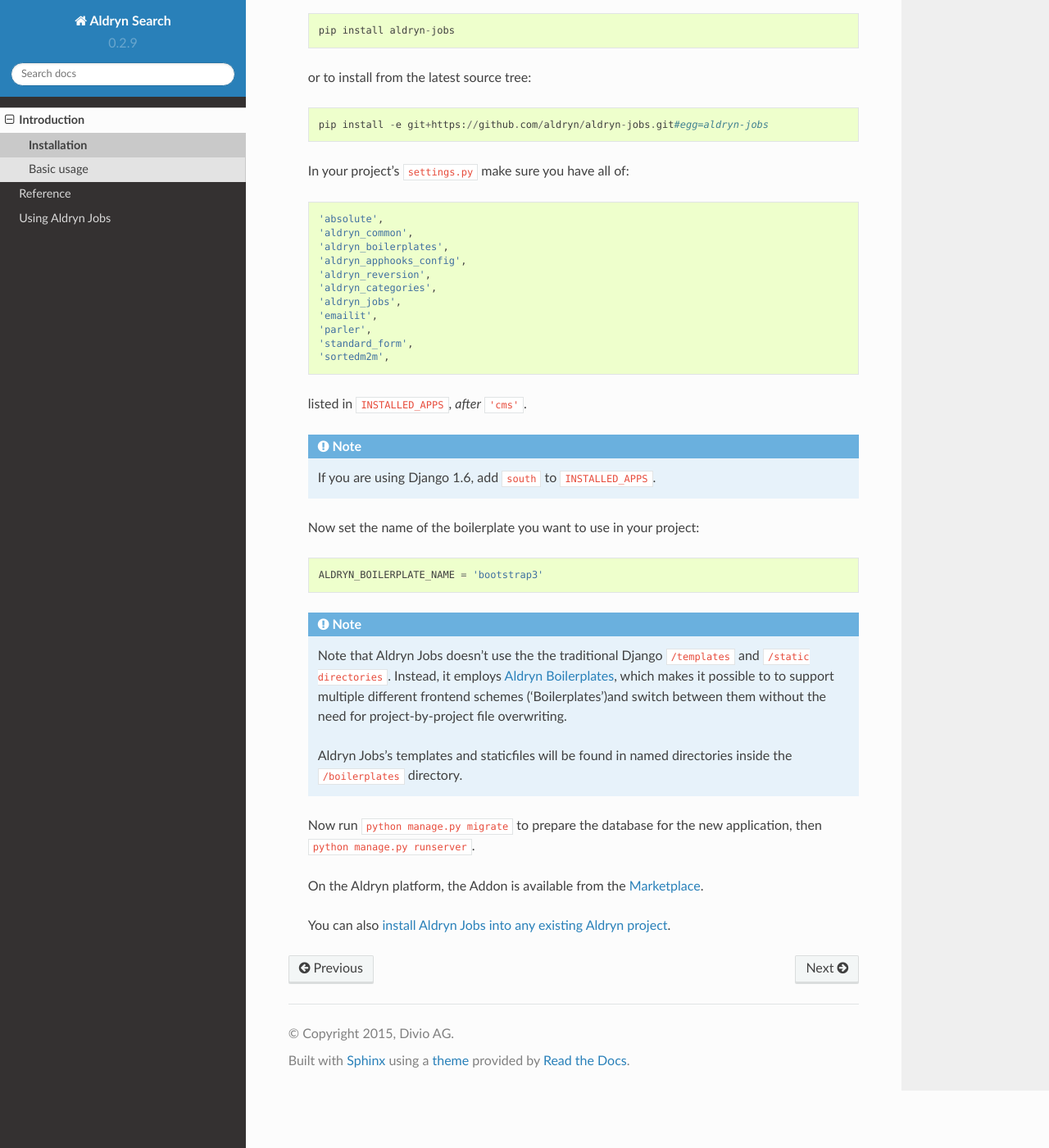
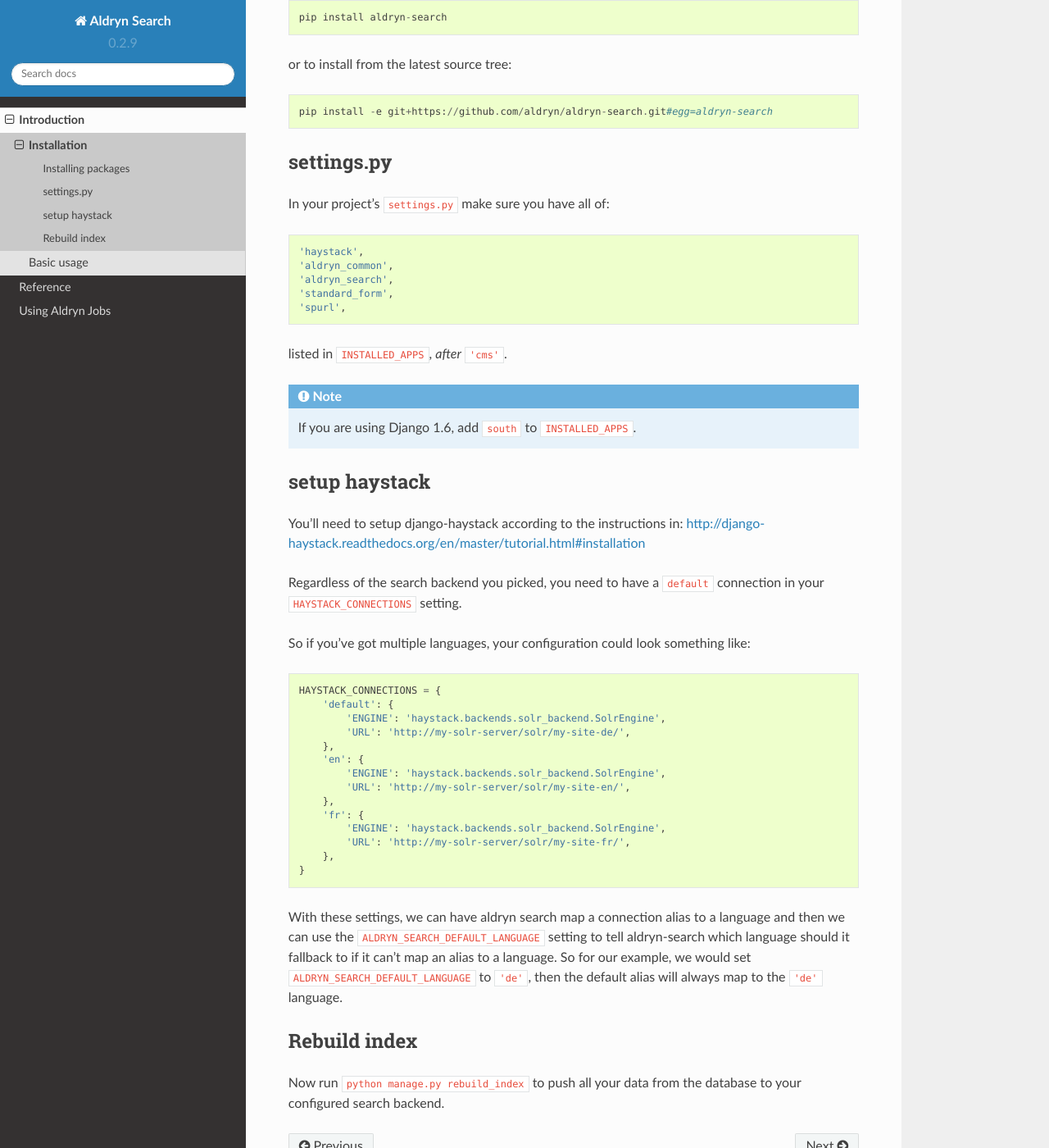
Before and after one commit to divio/aldryn-search, a Sphinx documentation site: the page built from docs/introduction/installation.rst, in a window 1280 px wide and 1400 px high, scrolled down 360 px. Shown: the whole window at 82% size. Built offline with Sphinx 7.4.7 and the Read the Docs theme 2.0.0, drawn with Linux system fonts in a browser that asks for light colours; pages that are not in the unit, such as notebooks, are missing from menus; some of the changed text lies outside the part shown.

Commit message:
more or less complete docs
removed classy tags from setup.py

```diff
--- a/docs/index.rst
+++ b/docs/index.rst
@@ -3,7 +3,7 @@
 #############
 
 Aldryn Search is an application that acts like a bridge between django-haystack and django-cms.
-It's also a great tool to hookup search capabilities to any django app, specially apps that make use of
+It's also a great tool to hookup search capabilities to any django app, especially apps that make use of
 multilingual frameworks like django-hvad or django-parler. It's designed with multiple languages in mind,
 and provides multiple helpers to easily search within a language based setup (like one core per language in solr).
 
--- a/docs/introduction/installation.rst
+++ b/docs/introduction/installation.rst
@@ -2,80 +2,78 @@
 Installation
 ############
 
+*******************
+Installing packages
+*******************
 
-Example content:
+We'll assume you have a django CMS (version 3.x) project up and running.
 
-    *******************
-    Installing packages
-    *******************
+If you need to set up a new django CMS project, follow the instructions in the `django CMS
+tutorial <http://docs.django-cms.org/en/develop/introduction/install.html>`_.
 
-    We'll assume you have a django CMS (version 3.x) project up and running.
+Then run either::
 
-    If you need to set up a new django CMS project, follow the instructions in the `django CMS
-    tutorial <http://docs.django-cms.org/en/develop/introduction/install.html>`_.
+    pip install aldryn-search
 
-    Then run either::
+or to install from the latest source tree::
 
-        pip install aldryn-jobs
-
-    or to install from the latest source tree::
-
-        pip install -e git+https://github.com/aldryn/aldryn-jobs.git#egg=aldryn-jobs
+    pip install -e git+https://github.com/aldryn/aldryn-search.git#egg=aldryn-search
 
 
-    ***********
-    settings.py
-    ***********
+***********
+settings.py
+***********
 
-    In your project's ``settings.py`` make sure you have all of::
+In your project's ``settings.py`` make sure you have all of::
 
-        'absolute',
-        'aldryn_common',
-        'aldryn_boilerplates',
-        'aldryn_apphooks_config',
-        'aldryn_reversion',
-        'aldryn_categories',
-        'aldryn_jobs',
-        'emailit',
-        'parler',
-        'standard_form',
-        'sortedm2m',
+    'haystack',
+    'aldryn_common',
+    'aldryn_search',
+    'standard_form',
+    'spurl',
 
-    listed in ``INSTALLED_APPS``, *after* ``'cms'``.
+listed in ``INSTALLED_APPS``, *after* ``'cms'``.
 
-    .. note::
-       If you are using Django 1.6, add ``south`` to  ``INSTALLED_APPS``.
+.. note::
+   If you are using Django 1.6, add ``south`` to  ``INSTALLED_APPS``.
+
+**************
+setup haystack
+**************
+You'll need to setup django-haystack according to the instructions in:
+http://django-haystack.readthedocs.org/en/master/tutorial.html#installation
+
+.. note::
+
+Regardless of the search backend you picked, you need to have a ``default`` connection
+in your ``HAYSTACK_CONNECTIONS`` setting.
+
+So if you've got multiple languages, your configuration could look something like::
+
+    HAYSTACK_CONNECTIONS = {
+        'default': {
+            'ENGINE': 'haystack.backends.solr_backend.SolrEngine',
+            'URL': 'http://my-solr-server/solr/my-site-de/',
+        },
+        'en': {
+            'ENGINE': 'haystack.backends.solr_backend.SolrEngine',
+            'URL': 'http://my-solr-server/solr/my-site-en/',
+        },
+        'fr': {
+            'ENGINE': 'haystack.backends.solr_backend.SolrEngine',
+            'URL': 'http://my-solr-server/solr/my-site-fr/',
+        },
+    }
 
 
-    Now set the name of the boilerplate you want to use in your project::
+With these settings, we can have aldryn search map a connection alias to a language
+and then we can use the ``ALDRYN_SEARCH_DEFAULT_LANGUAGE`` setting to tell aldryn-search
+which language should it fallback to if it can't map an alias to a language.
+So for our example, we would set ``ALDRYN_SEARCH_DEFAULT_LANGUAGE`` to ``'de'``, then the default alias will always
+map to the ``'de'`` language.
 
-        ALDRYN_BOILERPLATE_NAME = 'bootstrap3'
+*************
+Rebuild index
+*************
 
-    .. note::
-       Note that Aldryn Jobs doesn't use the the traditional Django ``/templates`` and ``/static
-       directories``. Instead, it employs `Aldryn Boilerplates
-       <https://github.com/aldryn/aldryn-boilerplates>`_, which makes it possible to to support
-       multiple different frontend schemes ('Boilerplates')and switch between them without the need
-       for project-by-project file overwriting.
-
-       Aldryn Jobs's templates and staticfiles will be found in named directories inside the
-       ``/boilerplates`` directory.
-
-
-    ****************************
-    Prepare the database and run
-    ****************************
-
-    Now run ``python manage.py migrate`` to prepare the database for the new application, then
-    ``python manage.py runserver``.
-
-
-    ****************
-    For Aldryn users
-    ****************
-
-    On the Aldryn platform, the Addon is available from the `Marketplace
-    <http://www.aldryn.com/en/marketplace>`_.
-
-    You can also `install Aldryn Jobs into any existing Aldryn project
-    <https://control.aldryn.com/control/?select_project_for_addon=aldryn-jobs>`_.
+Now run ``python manage.py rebuild_index`` to push all your data from the database to your configured search backend.
--- a/setup.py
+++ b/setup.py
@@ -8,7 +8,6 @@
     'Django>=1.4',
     'django-appconf',
     'django-cms>=2.4',
-    'django-classy-tags>=0.3.2',
     'django-haystack>=2.0.0',
     'django-spurl',
     'django-standard-form',
```
Also changed, not shown: docs/introduction/basic_usage.rst (+3 -15 lines), docs/reference/index.rst (+38 -26 lines).
